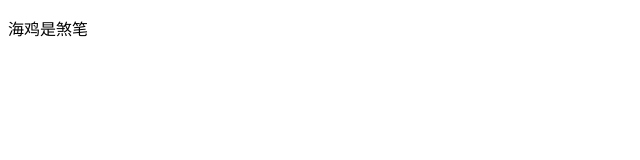
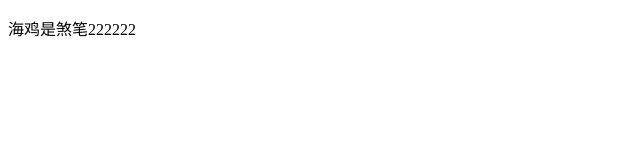
Before and after one commit to lijiusong/lijiusong.github.oi, a plain HTML site: page abcd.html in a window 1280 px wide. Shown: the full height of the page, 0-640 px from the left. Drawn offline with Linux system fonts and the light colour scheme.

Commit message:
Update abcd.html

```diff
--- a/abcd.html
+++ b/abcd.html
@@ -7,6 +7,6 @@
     <title>Document</title>
 </head>
 <body>
-    <p>海鸡是煞笔</p>
+    <p>海鸡是煞笔222222</p>
 </body>
 </html>
```
